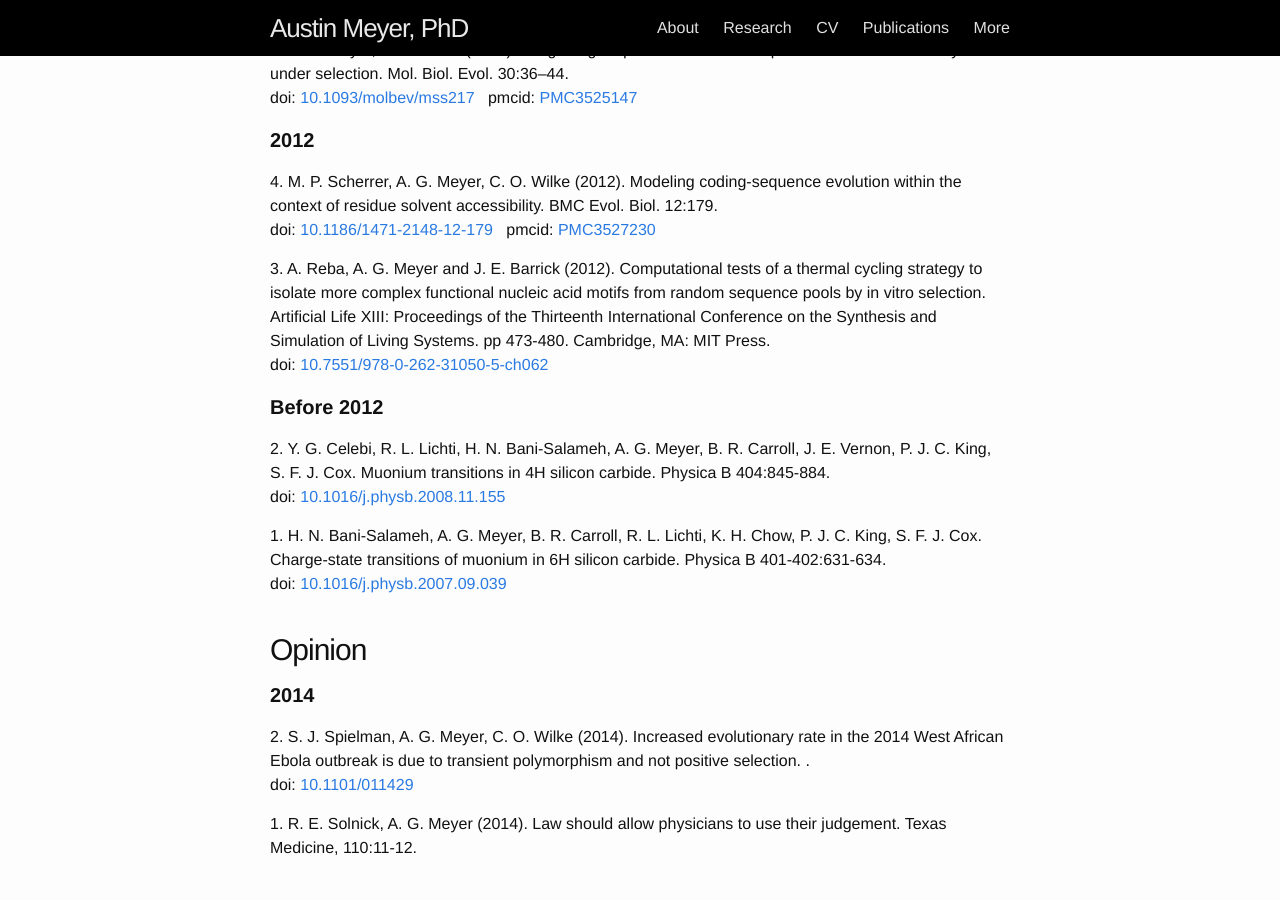
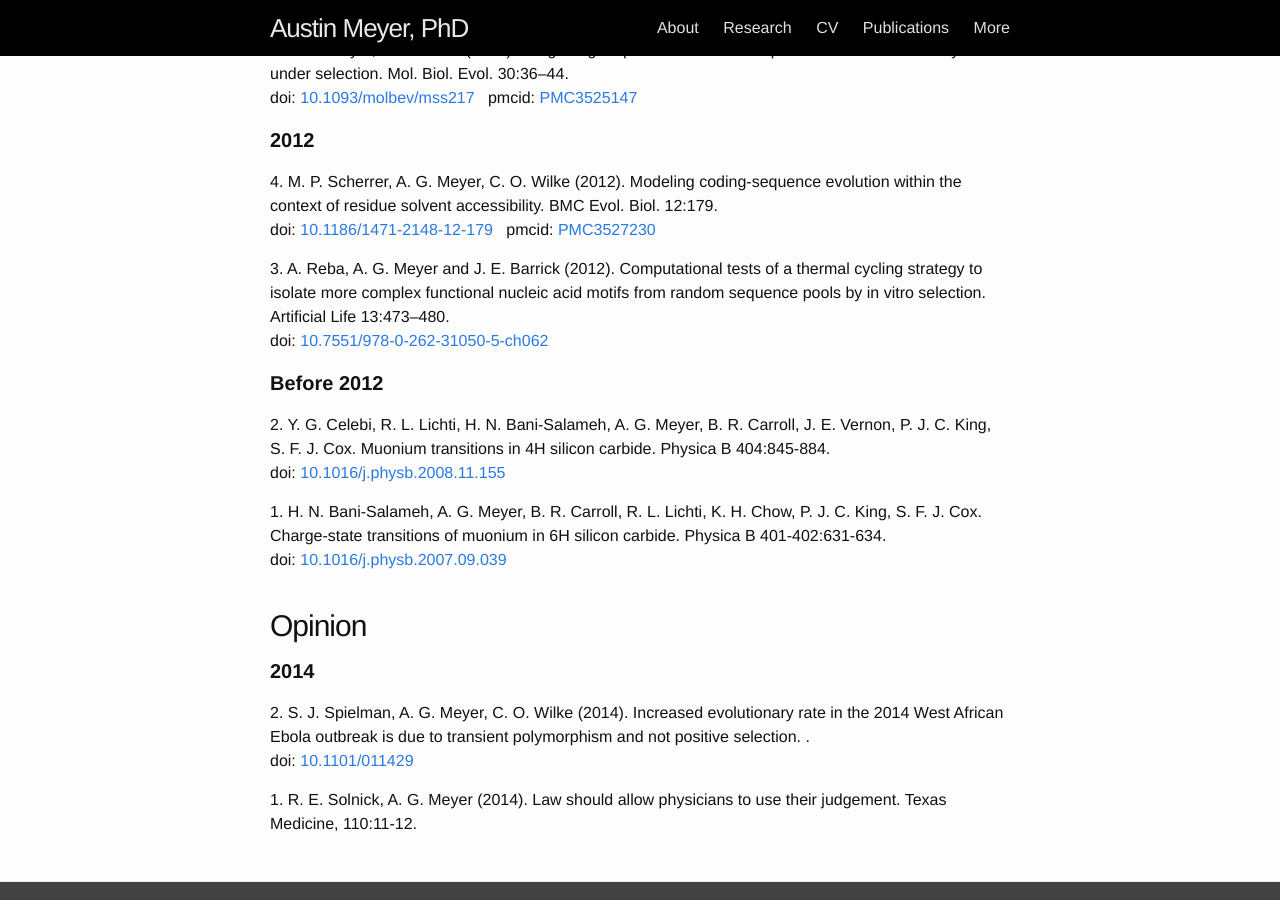
Before and after one commit to ausmeyer/ausmeyer.github.io, a Jekyll site: the page built from publications.html, in a window 1280 px wide and 900 px high, scrolled down 990 px. Built offline with Jekyll 4.4.1, drawn with Linux system fonts in a browser that asks for light colours.

Commit message:
Changed reference for Alife.

```diff
--- a/_data/peer_review.yml
+++ b/_data/peer_review.yml
@@ -68,7 +68,7 @@
 - author: A. Reba, A. G. Meyer and J. E. Barrick
   year: 2012
   title: Computational tests of a thermal cycling strategy to isolate more complex functional nucleic acid motifs from random sequence pools by in vitro selection
-  ref: "Artificial Life XIII: Proceedings of the Thirteenth International Conference on the Synthesis and Simulation of Living Systems. pp 473-480. Cambridge, MA: MIT Press"
+  ref: "Artificial Life 13:473–480"
   doi: 10.7551/978-0-262-31050-5-ch062
 
 - author: Y. G. Celebi, R. L. Lichti, H. N. Bani-Salameh, A. G. Meyer, B. R. Carroll, J. E. Vernon, P. J. C. King, S. F. J. Cox
```
